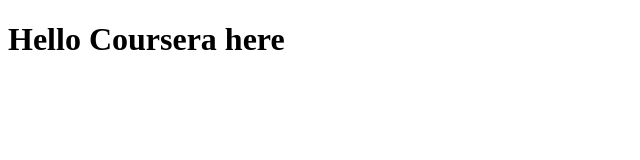
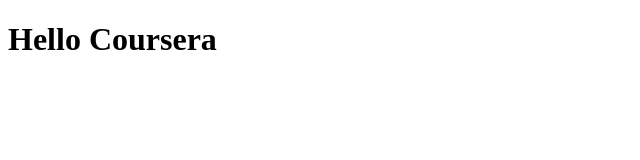
Before and after one commit to glakshmi/sample-repository, a plain HTML site: page index.html in a window 1280 px wide. Shown: the whole page, without its empty margins (0-640 px from the left). Drawn offline with Linux system fonts and the light colour scheme.

Commit message:
new version web file

```diff
--- a/index.html
+++ b/index.html
@@ -5,6 +5,6 @@
     <title>Hello Coursera</title>
   </head>
   <body>
-    <h1> Hello Coursera here </h1>
+    <h1> Hello Coursera </h1>
   </body>
 </html>
```
